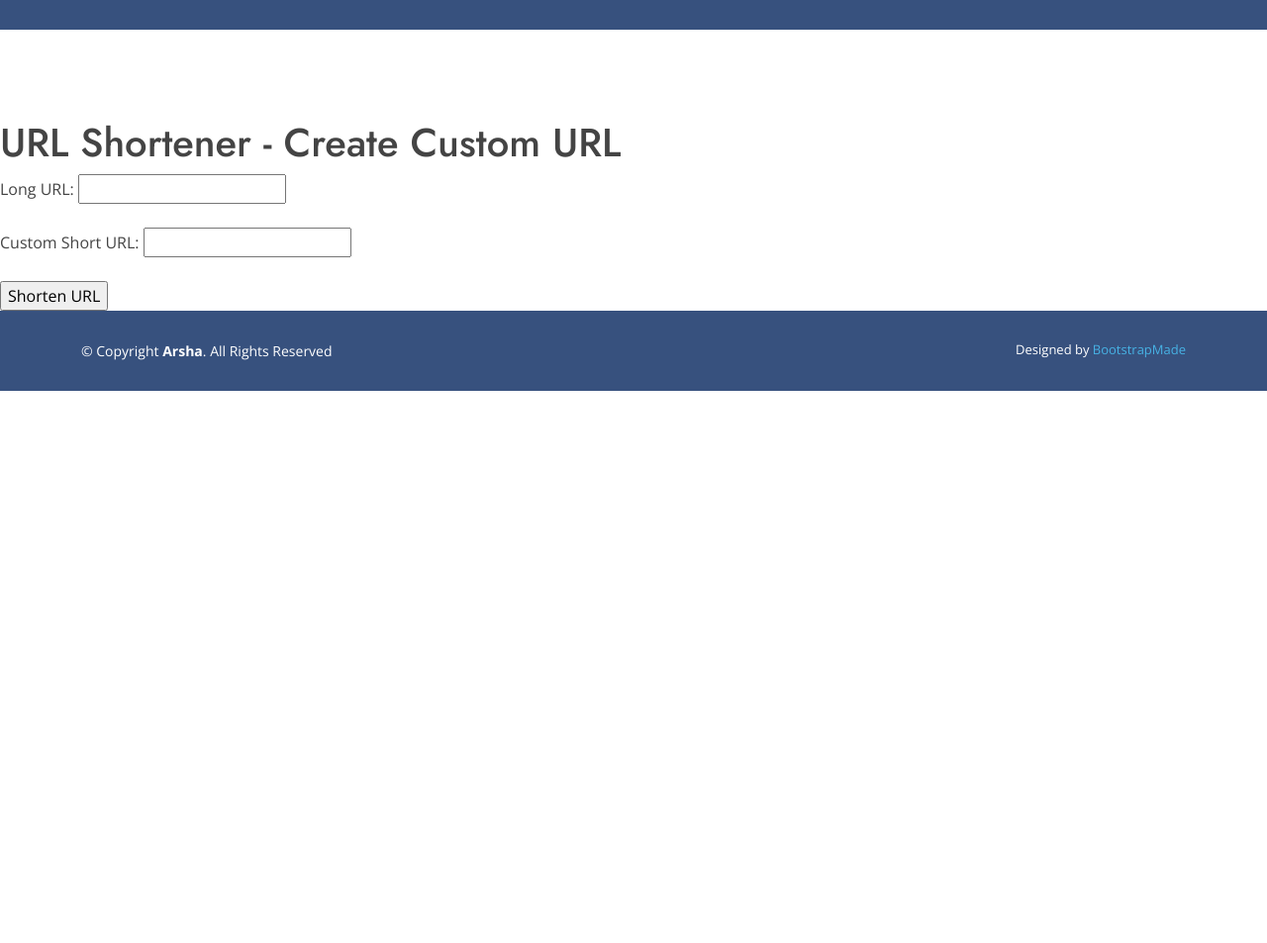
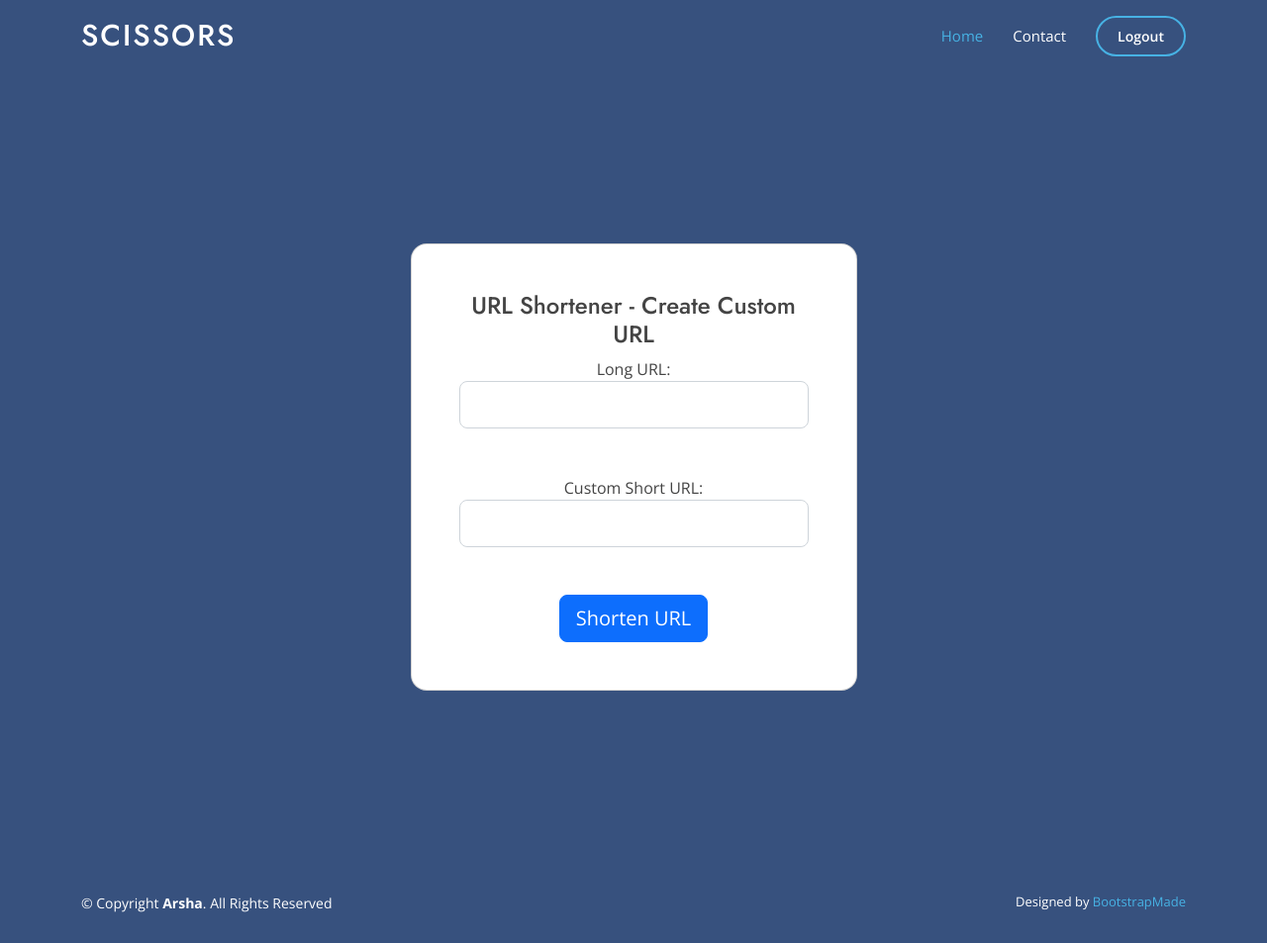
Before and after one commit to Olalekan2040-slack/URL-Shortener, a Flask app: page /create-custom-url in a window 1280 px wide. Shown: the whole page at 99% size. Before the commit the page ends 395 px from the top, so only its background shows below. Run offline with Flask 3, Linux system fonts and the light colour scheme; a user stored in the database is signed in; some libraries are stand-ins or nearby versions.

Commit message:
modified the frontend

```diff
--- a/website/templates/create_custom_url.html
+++ b/website/templates/create_custom_url.html
@@ -2,31 +2,83 @@
 
 {% block title %}Create Custom URL{% endblock %}
 
-{% block navbar %} {% endblock %}
+{% block navbar %} <header id="header" class="fixed-top " style="background-color: #37517e;">
+    <div class="container d-flex align-items-center">
+
+      <h1 class="logo me-auto"><a href="index.html">Scissors</a></h1>
+      <!-- Uncomment below if you prefer to use an image logo -->
+      <!-- <a href="index.html" class="logo me-auto"><img src="assets/img/logo.png" alt="" class="img-fluid"></a>-->
+
+      <nav id="navbar" class="navbar">
+        <ul>
+          <li><a class="nav-link scrollto active" href="{{url_for('views.index')}}">Home</a></li>
+          <!-- <li><a class="nav-link scrollto" href="#about">About</a></li>
+          <li><a class="nav-link scrollto" href="#services">Services</a></li>
+          <li><a class="nav-link   scrollto" href="#portfolio">Portfolio</a></li>
+          <li><a class="nav-link scrollto" href="pricing">Pricing</a></li> -->
+          <!-- <li class="dropdown"><a href="#"><span>Drop Down</span> <i class="bi bi-chevron-down"></i></a>
+            <ul>
+              <li><a href="#">Drop Down 1</a></li>
+              <li class="dropdown"><a href="#"><span>Deep Drop Down</span> <i class="bi bi-chevron-right"></i></a>
+                <ul>
+                  <li><a href="#">Deep Drop Down 1</a></li>
+                  <li><a href="#">Deep Drop Down 2</a></li>
+                  <li><a href="#">Deep Drop Down 3</a></li>
+                  <li><a href="#">Deep Drop Down 4</a></li>
+                  <li><a href="#">Deep Drop Down 5</a></li>
+                </ul>
+              </li>
+              <li><a href="#">Drop Down 2</a></li>
+              <li><a href="#">Drop Down 3</a></li>
+              <li><a href="#">Drop Down 4</a></li>
+            </ul>
+          </li> -->
+          <li><a class="nav-link scrollto" href="#contact">Contact</a></li>
+          <!-- <li><a class="getstarted scrollto" href="{{url_for('auth.signup')}}">Sign Up</a></li> -->
+          <li><a class="getstarted scrollto" href="{{url_for('auth.logout')}}">Logout</a></li>
+        </ul>
+        <i class="bi bi-list mobile-nav-toggle"></i>
+      </nav><!-- .navbar -->
+
+    </div>
+  </header><!-- End Header -->
+  {% endblock %}
 
 {% block hero %} {% endblock %}
 
-{% block content %}
-<body>
 
-    <header id="header" class="fixed-top " style="background-color: #37517e;">
+
+
+    <!-- <header id="header" class="fixed-top " style="background-color: #37517e;">
         <!-- Your header content here -->
-    </header>
+    <!-- </header> --> -->
 
-    <br>
-    <br>
 
-    <h1>URL Shortener - Create Custom URL</h1>
+    {% block content %}
     <form method="POST" action="{{ url_for('views.create_custom_url') }}">
         <!-- Add the CSRF token as a hidden input field -->
+        <section class="vh-100" style="background-color:  #37517e;">
+            <div class="container py-5 h-100">
+              <div class="row d-flex justify-content-center align-items-center h-100">
+                <div class="col-12 col-md-8 col-lg-6 col-xl-5">
+                  <div class="card shadow-2-strong" style="border-radius: 1rem;">
+                    <div class="card-body p-5 text-center">
 
+                        <h4>URL Shortener - Create Custom URL</h4>
         <label for="long_url">Long URL:</label>
-        <input type="text" name="long_url" required><br><br>
+        <input type="text" name="long_url" class="form-control form-control-lg" required><br><br>
 
         <label for="custom_short_url">Custom Short URL:</label>
-        <input type="text" name="custom_short_url" required><br><br>
+        <input type="text" name="custom_short_url" class="form-control form-control-lg" required><br><br>
 
-        <input type="submit" value="Shorten URL">
+        <input type="submit" value="Shorten URL" class="btn btn-primary btn-lg btn-block">
+
+    </div>
+    </div>
+    </div>
+    </div>
+    </div>
+    </section>
     </form>
 </body>
 {% endblock %}
--- a/website/templates/dashboard.html
+++ b/website/templates/dashboard.html
@@ -12,10 +12,10 @@
           <nav id="navbar" class="navbar">
             <ul>
               <li><a class="nav-link scrollto active" href="{{url_for('views.index')}}">Home</a></li>
-              <li><a class="nav-link scrollto" href="#about">About</a></li>
+              <!-- <li><a class="nav-link scrollto" href="#about">About</a></li>
               <li><a class="nav-link scrollto" href="#services">Services</a></li>
               <li><a class="nav-link   scrollto" href="#portfolio">Portfolio</a></li>
-              <li><a class="nav-link scrollto" href="pricing">Pricing</a></li>
+              <li><a class="nav-link scrollto" href="pricing">Pricing</a></li> -->
               <!-- <li class="dropdown"><a href="#"><span>Drop Down</span> <i class="bi bi-chevron-down"></i></a>
                 <ul>
                   <li><a href="#">Drop Down 1</a></li>
```
